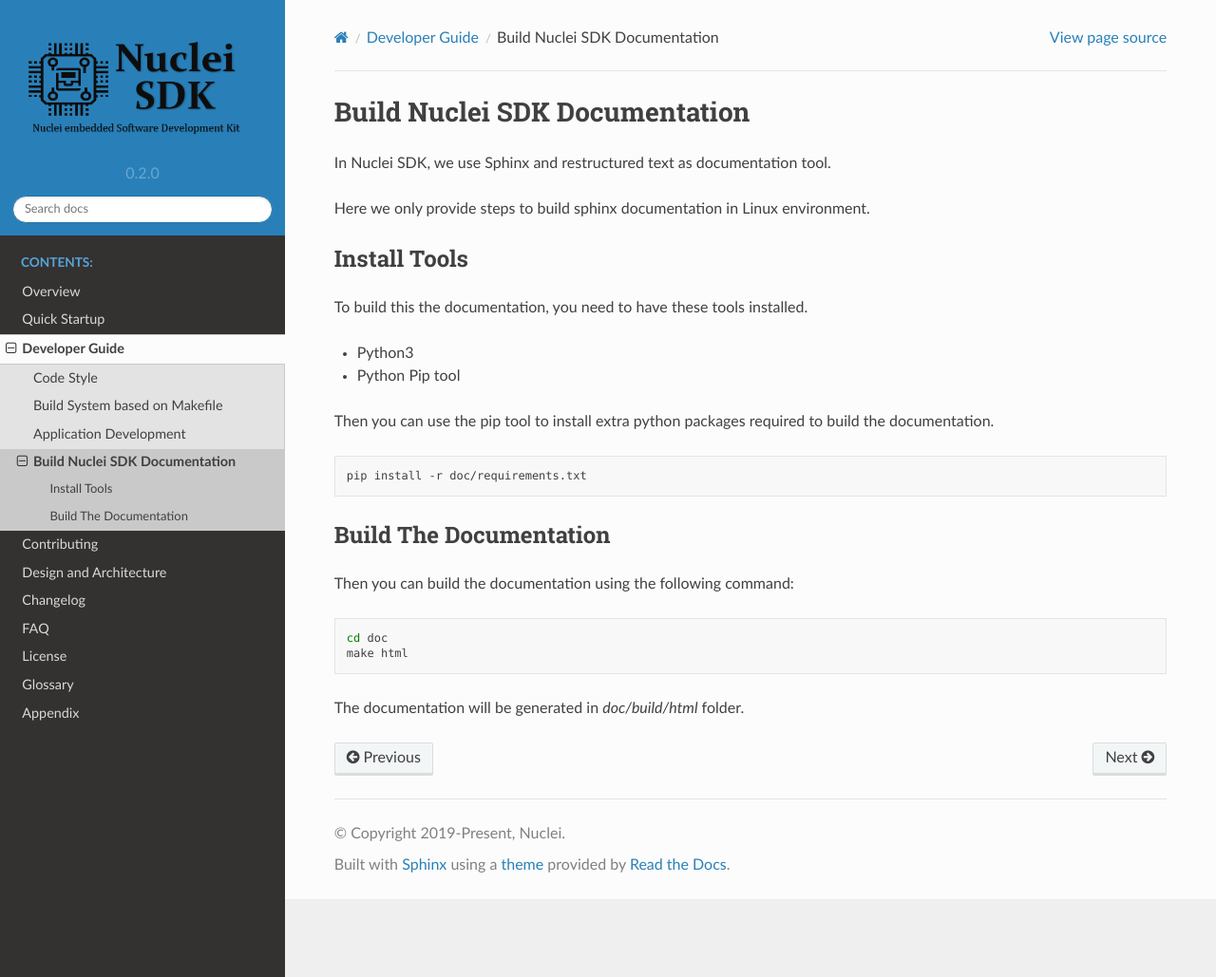
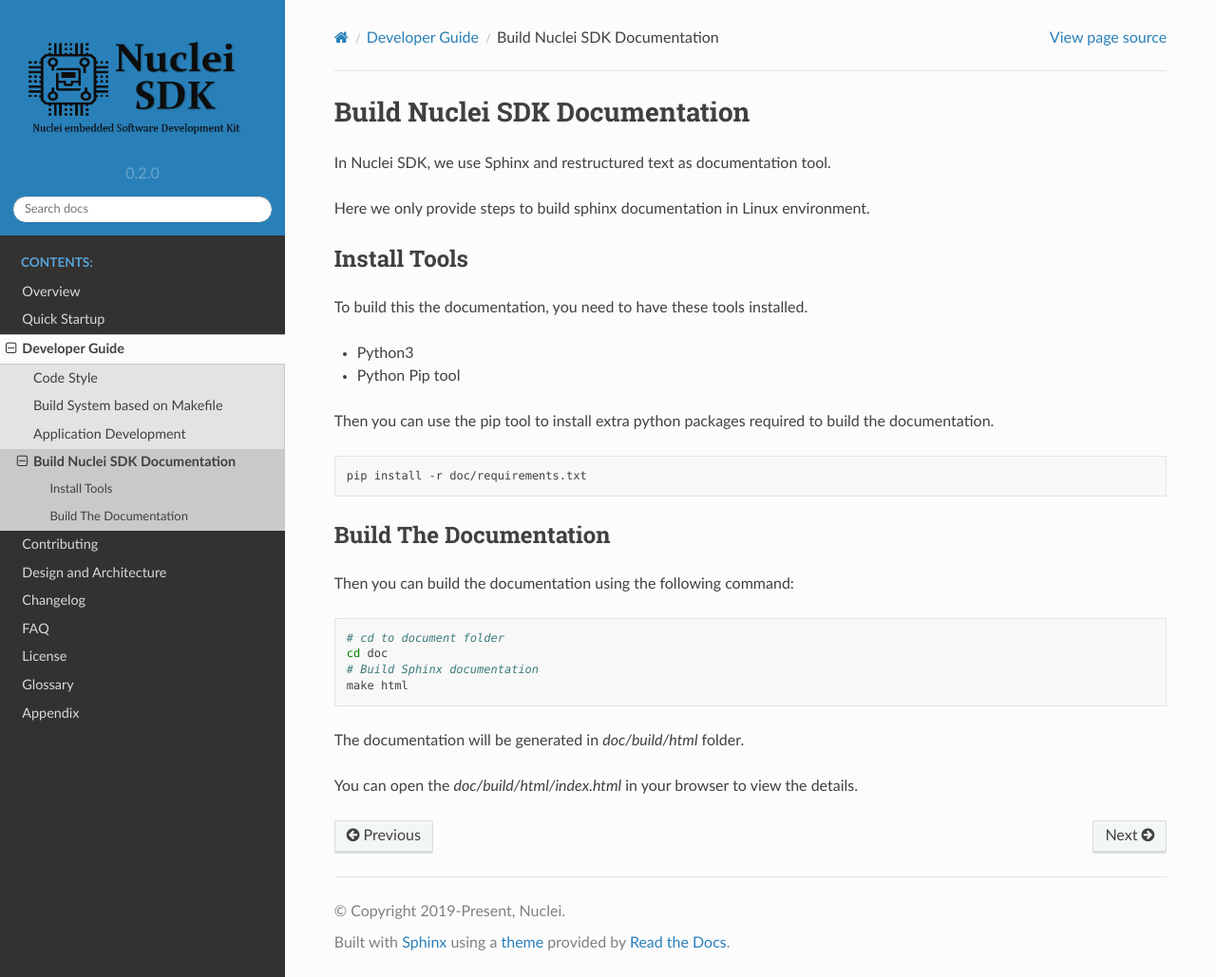
Before and after one commit to Nuclei-Software/nuclei-sdk, a Sphinx documentation site: the page built from doc/source/develop/builddoc.rst, in a window 1280 px wide and 1029 px high. Shown: the whole window at 95% size. Built offline with Sphinx 7.4.7 and the Read the Docs theme 2.0.0, drawn with Linux system fonts in a browser that asks for light colours.

Commit message:
ci: See whether only changes works for doc build
Signed-off-by: Huaqi Fang <578567190@qq.com>

```diff
--- a/doc/source/develop/builddoc.rst
+++ b/doc/source/develop/builddoc.rst
@@ -29,7 +29,12 @@
 
 .. code-block:: shell
 
+    # cd to document folder
     cd doc
+    # Build Sphinx documentation
     make html
 
 The documentation will be generated in *doc/build/html* folder.
+
+You can open the *doc/build/html/index.html* in your browser to view
+the details.
```
Also changed, not shown: .gitlab-ci.yml.
